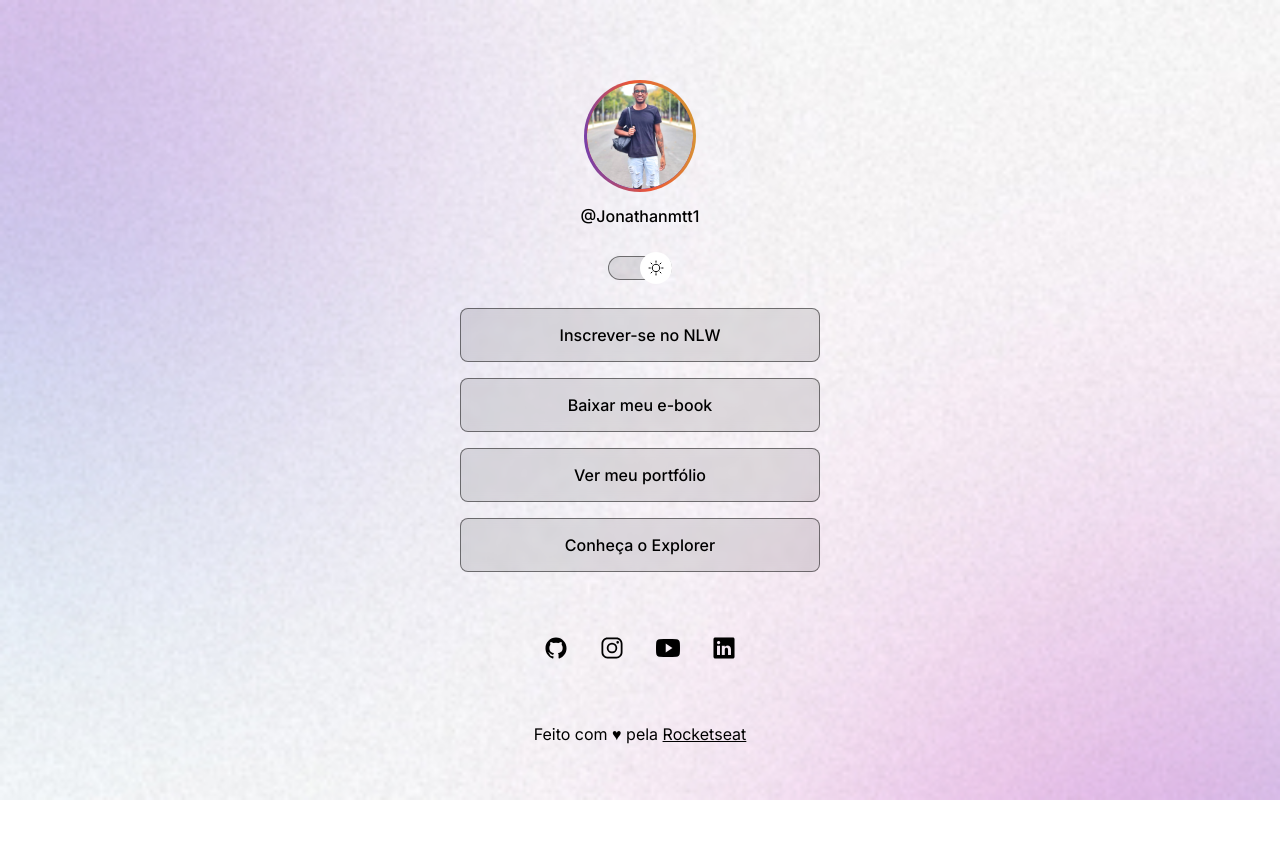
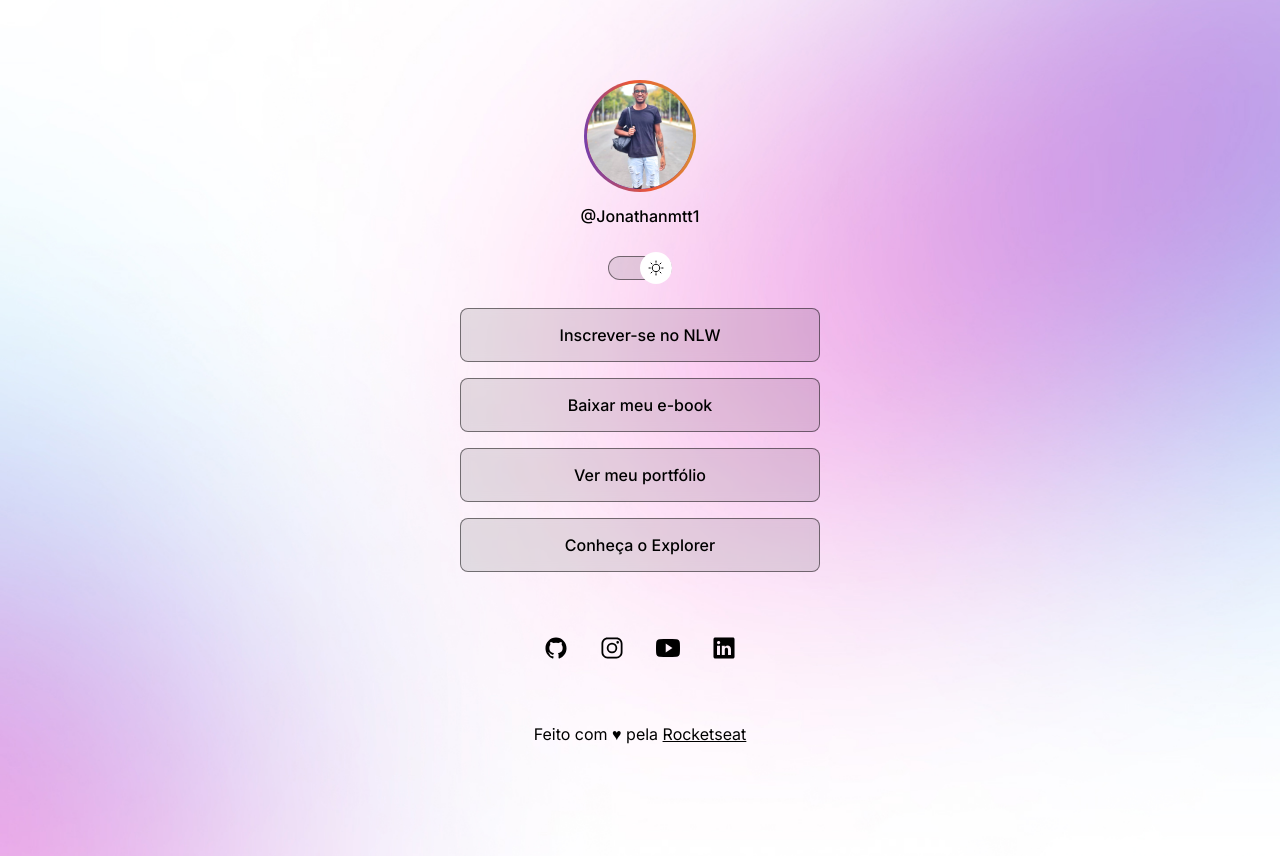
Before and after one commit to jonathanmtt/nlw-devlinks, a plain HTML site: page index.html in a window 1280 px wide. Both pictures are taken after a click on the element 640 px from the left and 241 px from the top of the page. Before the commit the page ends 800 px from the top, so only its background shows below. Drawn offline with nearby package versions, Linux system fonts and the light colour scheme.

Commit message:
upload readme.me and upgrade in css

```diff
--- a/styles.css
+++ b/styles.css
@@ -26,7 +26,7 @@
 
 body {
     background: var(--bg-url) no-repeat top center/cover; /* Shorthand ou Atalho */
-
+    height: 100vh;
 }
 
 body * {
@@ -35,8 +35,9 @@ body * {
 }
 
 #container {
-
+    width: 100%;
     width: 360px; /* Altura */
+    max-width: 588px;
     margin: 56px auto 0px; /* Margem */
 }
 
@@ -173,3 +174,15 @@ footer {
     padding: 24px;
     text-align: center;
 }
+
+/* media queries  */
+
+@media (min-width: 700px) {
+    :root {
+        --bg-url: url(./assets/bg-desktop.jpg)
+    }
+
+    .light {
+        --bg-url: url(./assets/bg-desktop-light.jpg)
+    }
+}
```
Also changed, not shown: .github/preview.jpg (added), 1 other file.
